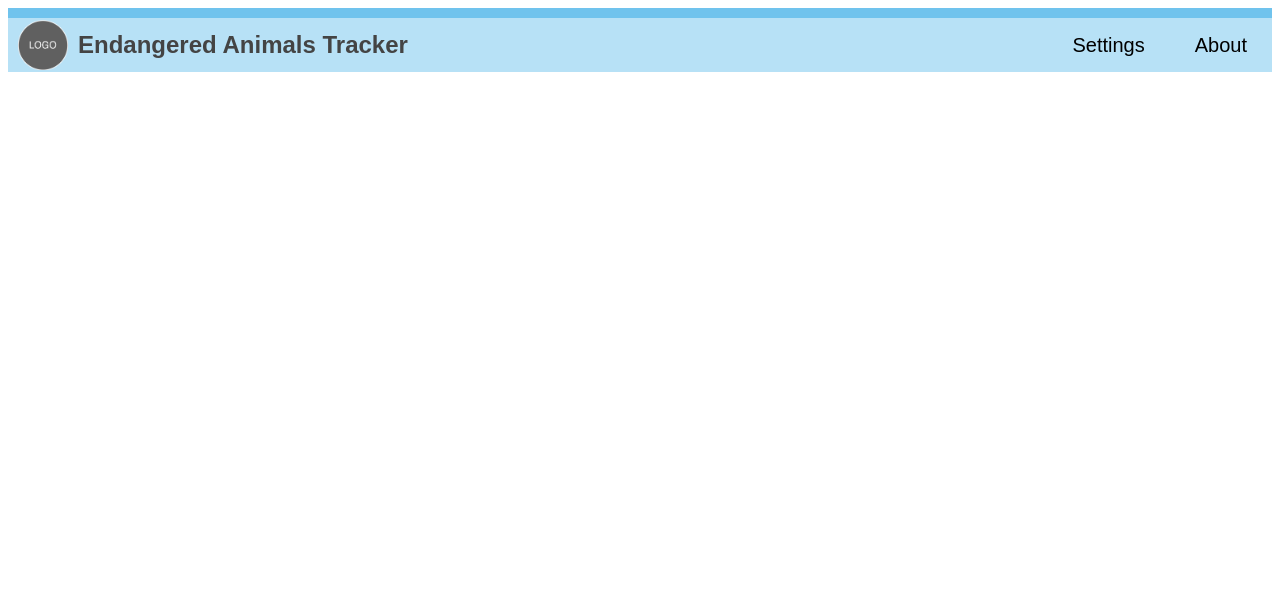
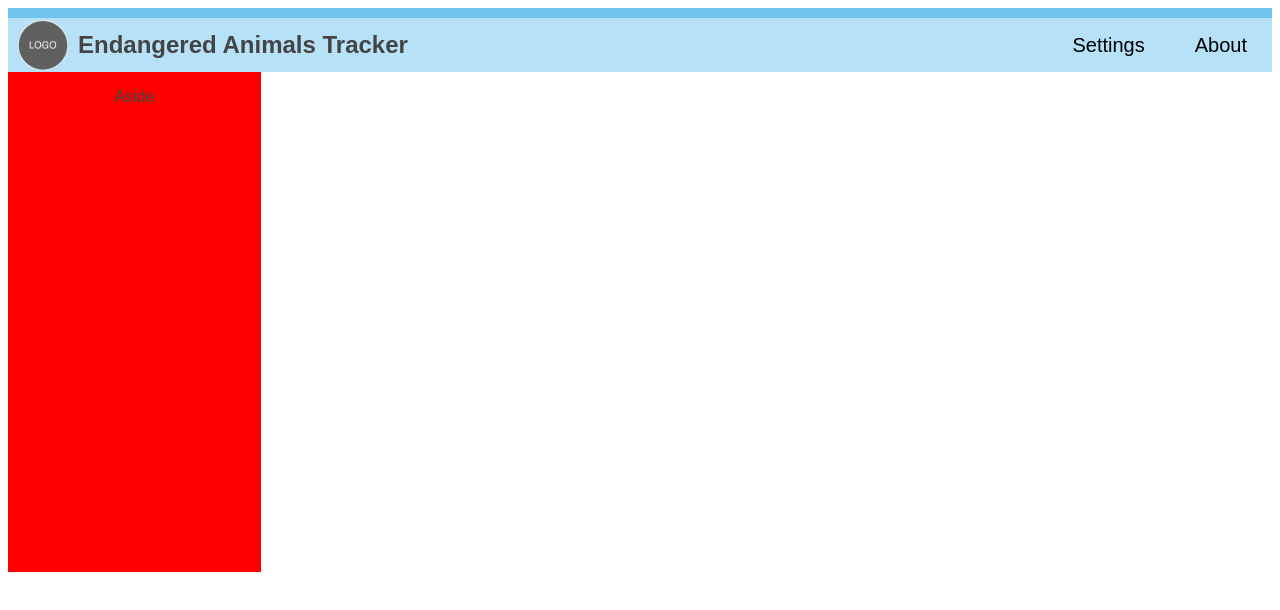
Before and after one commit to euouae682/endangered-animals-tracker, a Vue app: page / in a window 1280 px wide. Shown: the top 610 px of the page. Built offline with nearby package versions, Linux system fonts and the light colour scheme.

Commit message:
messed with aside

```diff
--- a/src/App.vue
+++ b/src/App.vue
@@ -1,5 +1,6 @@
 <script setup>
 import Header from "./components/Header.vue";
+import Aside from "./components/Aside.vue";
 </script>
 
 <template>
@@ -7,6 +8,10 @@ import Header from "./components/Header.vue";
     <header class="main-header">
       <Header />
     </header>
+
+    <div class="aside">
+      <Aside />
+    </div>
   </body>
 </template>
 
@@ -27,4 +32,8 @@ body {
 .main-header {
   background-color: rgba(112, 195, 237, 0.5);
 }
+
+.aside {
+
+}
 </style>
--- /dev/null
+++ b/src/components/Aside.vue
@@ -0,0 +1,18 @@
+<script setup></script>
+
+<template>
+  <div class="container">
+    <p>Aside</p>
+  </div>
+</template>
+
+<style scoped>
+.container {
+  text-align: center;
+  display: inline-block;
+  background-color: red;
+
+  width: 20%;
+  height: 500px;
+}
+</style>
```
Also changed, not shown: src/components/Article.vue (added), src/components/Footer.vue (added).
